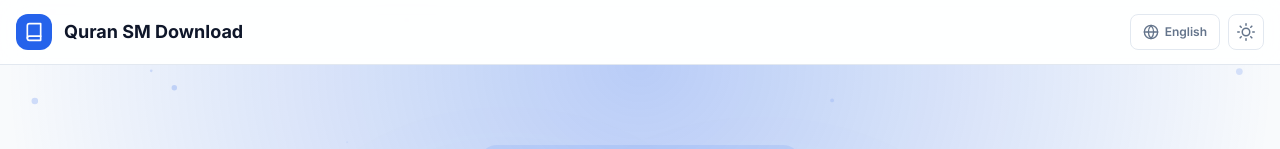
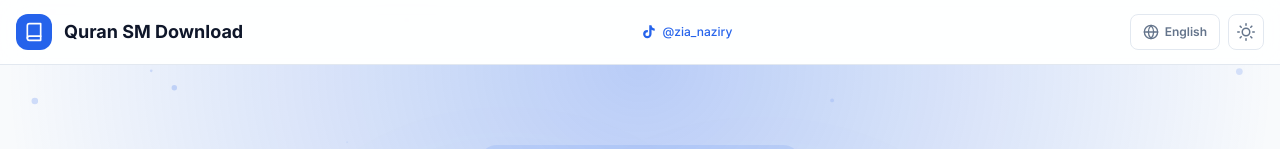
Before and after one commit to ZiaNaziry/quran-studio, a Next.js app: page / in a window 1280 px wide. Shown: the top 149 px of the page. Built offline with nearby package versions, Linux system fonts and the light colour scheme.

Commit message:
Add TikTok @zia_naziry link in navbar

```diff
--- a/app/page.tsx
+++ b/app/page.tsx
@@ -165,6 +165,18 @@ export default function Home() {
             </div>
             <span className="text-lg font-bold hidden sm:block" style={{ color: 'var(--text-primary)' }}>Quran SM Download</span>
           </button>
+          <a
+            href="https://www.tiktok.com/@zia_naziry"
+            target="_blank"
+            rel="noopener noreferrer"
+            className="flex items-center gap-1.5 text-xs font-medium transition-all duration-200 hover:scale-105"
+            style={{ color: 'var(--accent)' }}
+          >
+            <svg width="16" height="16" viewBox="0 0 24 24" fill="currentColor">
+              <path d="M19.59 6.69a4.83 4.83 0 0 1-3.77-4.25V2h-3.45v13.67a2.89 2.89 0 0 1-2.88 2.5 2.89 2.89 0 0 1-2.89-2.89 2.89 2.89 0 0 1 2.89-2.89c.28 0 .54.04.79.1v-3.5a6.37 6.37 0 0 0-.79-.05A6.34 6.34 0 0 0 3.15 15a6.34 6.34 0 0 0 6.34 6.34 6.34 6.34 0 0 0 6.34-6.34V8.69a8.28 8.28 0 0 0 4.76 1.51v-3.5a4.84 4.84 0 0 1-1-.01z" />
+            </svg>
+            @zia_naziry
+          </a>
           <div className="flex items-center gap-2">
             {view !== 'home' && view !== 'feedback' && (
               <button onClick={() => setView('feedback')} className="px-3 py-2 rounded-lg text-sm font-medium transition-all hover:scale-105" style={{ color: 'var(--text-secondary)' }}>
```
